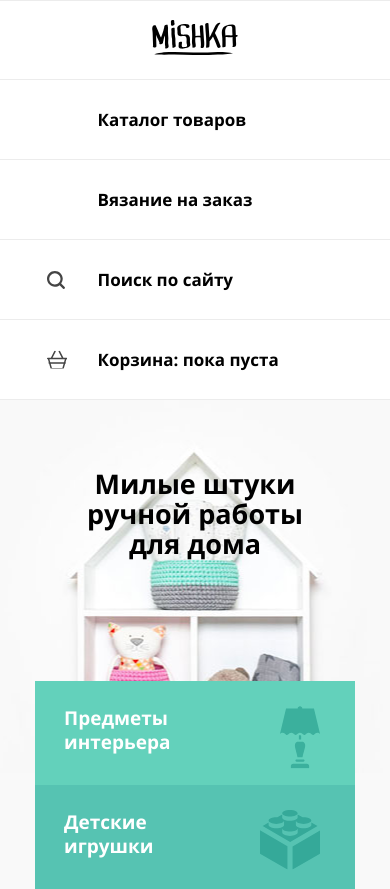
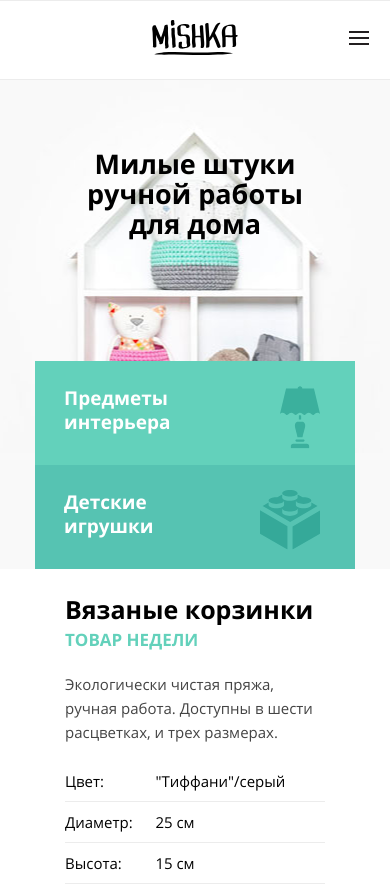
Before and after one commit to Boortcore/3341-mishka, a website: page index.html in a window 390 px wide. Shown: the top 889 px of the page. Drawn offline with nearby package versions, Linux system fonts and the light colour scheme; files that its build step writes are made by us from their sources; files whose address does not match are found by name.

Commit message:
добавил javascript в menu

```diff
--- a/index.html
+++ b/index.html
@@ -66,6 +66,7 @@
       <nav class="top-menu">
         <ul class="top-menu__items">
           <li class="top-menu__item top-menu__item--logo">
+           <button class="top-menu__toggle">Открыть</button>
             <a>
               <picture>
                 <source media="(min-width: 1150px)" srcset="img/logo-desktop.svg">
@@ -227,7 +228,6 @@
           </a>
         </div>
         <a href="#" class="button button--reviews">Написать</a>
-
       </div>
     </section>
     <section class="contacts">
@@ -268,7 +268,6 @@
       <label for="m-size">M</label>
       <input class="modal__input" type="radio" id="l-size" name="sizes">
       <label for="l-size">L</label>
-
     </div>
     <a class="button button--modal" href="#">Добавить</a>
   </div>
@@ -306,7 +305,7 @@
       </a>
     </div>
   </footer>
-
+  <script src="js/app.js"></script>
 </body>
 
 </html>
--- /dev/null
+++ b/js/app.js
@@ -0,0 +1,25 @@
+var menuItems = document.querySelectorAll(".top-menu__item--toggle");
+var toggleButton = document.querySelector(".top-menu__toggle");
+var menu = document.querySelector(".top-menu")
+toggleButton.addEventListener('click', function () {
+  menuItems.forEach(function (item) {
+    item.classList.toggle("top-menu__item--closed");
+  })
+  menu.classList.toggle("top-menu--closed")
+})
+
+if (document.documentElement.clientWidth < 768) {
+  menuItems.forEach(function (item) {
+    item.classList.add("top-menu__item--closed");
+  })
+  menu.classList.toggle("top-menu--closed")
+}
+
+window.onresize = function () {
+  if (document.documentElement.clientWidth >= 768) {
+    menuItems.forEach(function (item) {
+      item.classList.remove("top-menu__item--closed");
+    })
+     menu.classList.remove("top-menu--closed")
+  }
+}
--- a/sass/blocks/top-menu.scss
+++ b/sass/blocks/top-menu.scss
@@ -4,6 +4,36 @@
   font-family: $main-font-bold;
   z-index: 2;
   position: relative;
+  &__toggle {
+    position: absolute;
+    top: 15px;
+    right: 26px;
+    width: 30px;
+    height: 30px;
+    padding: 0;
+    font-size: 0;
+    line-height: 0;
+    background: 0 0;
+    border: none;
+    outline: none;
+    @include respond-to(tablet) {
+      display: none
+    }
+    &:before {
+      content: "";
+      position: absolute;
+      z-index: 13;
+      width: 20px;
+      height: 14px;
+      background: url(../img/icon-menu-close.svg) no-repeat 50% 50%;
+      background-size: 20px 14px;
+      cursor: pointer;
+    }
+  }
+  &--closed &__toggle:before {
+    background: url(../img/icon-menu-open.svg) no-repeat 50% 50%;
+
+  }
   &__items {
     position: relative;
     display: flex;
@@ -124,6 +154,9 @@
         }
       }
     }
+    &--closed {
+      display: none;
+    }
     &--catalog {
       @include respond-to(tablet) {
         font-size: 15px;
```
Also changed, not shown: sass/global/js-styles.scss (added).
